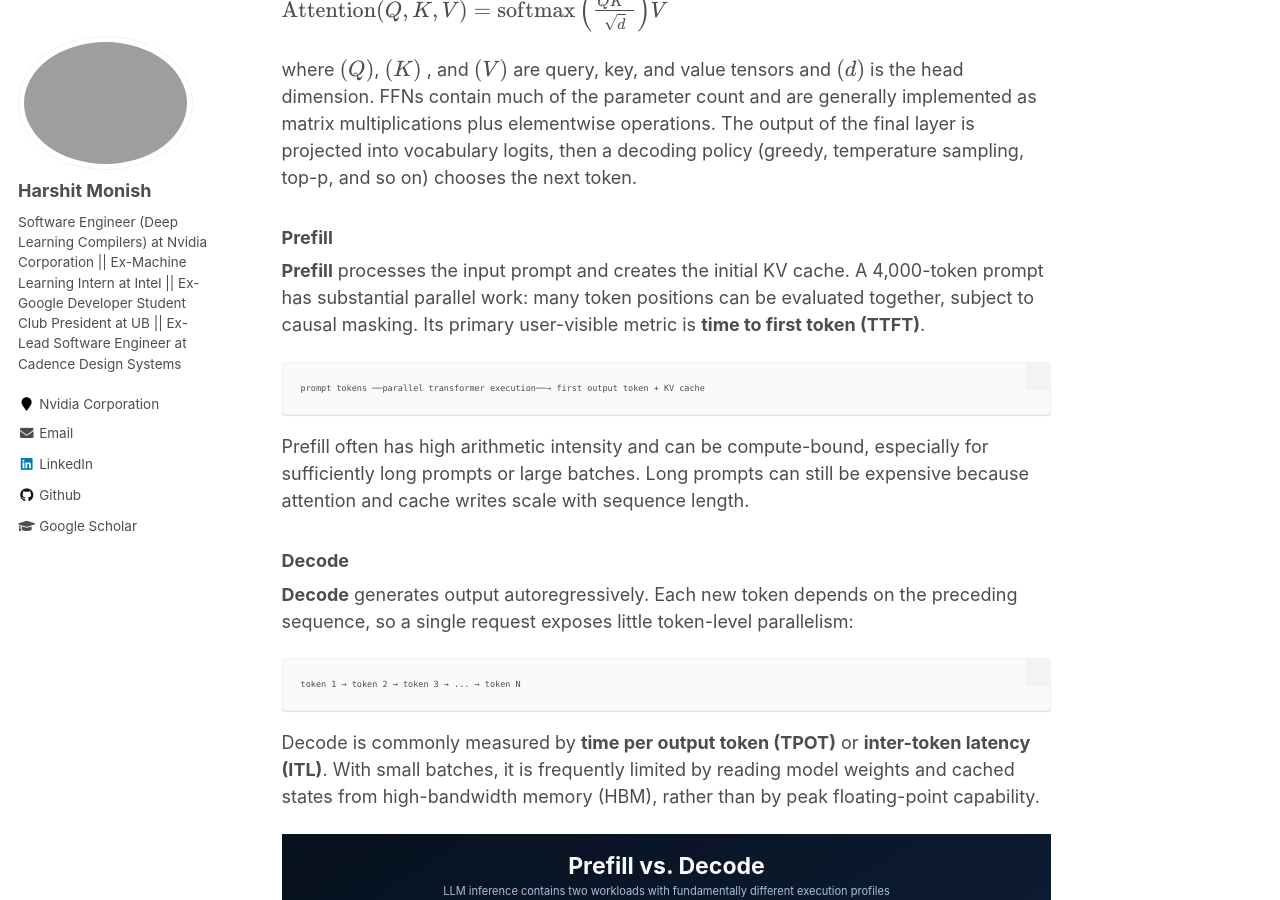
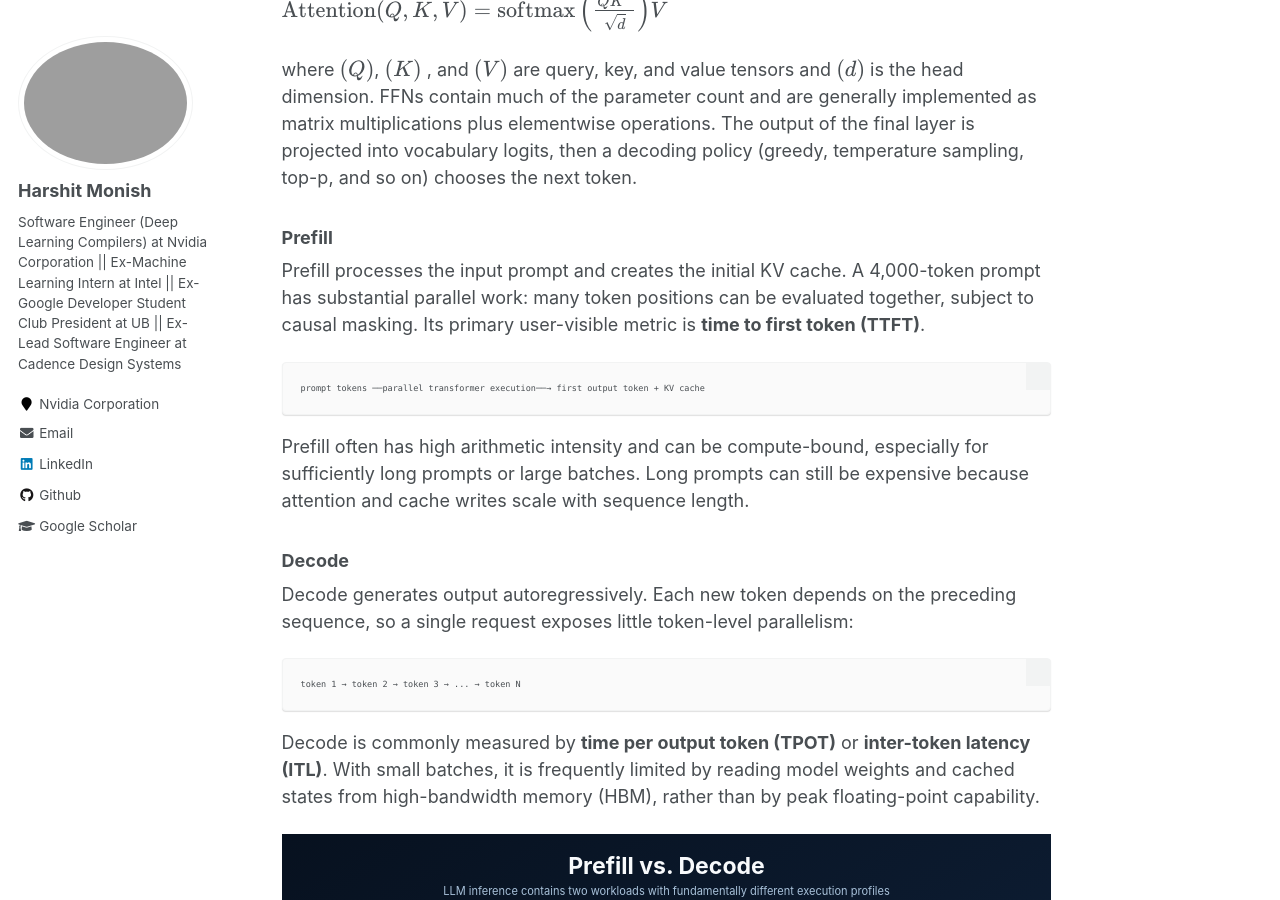
Before and after one commit to harshitmonish/harshitmonish.github.io, a Jekyll site: the page built from _posts/2026-09-09-ai-inference-models-systems-optimization.md, in a window 1280 px wide and 900 px high, scrolled down 2004 px. Built offline with Jekyll 4.4.1, drawn with Linux system fonts in a browser that asks for light colours; formulas are drawn with MathJax 3.

````diff
--- a/_posts/2026-09-09-ai-inference-models-systems-optimization.md
+++ b/_posts/2026-09-09-ai-inference-models-systems-optimization.md
@@ -66,7 +66,7 @@ where $ \(Q\) $, $ \(K\) $ , and $ \(V\) $ are query, key, and value tensors and
 
 ### Prefill
 
-**Prefill** processes the input prompt and creates the initial KV cache. A 4,000-token prompt has substantial parallel work: many token positions can be evaluated together, subject to causal masking. Its primary user-visible metric is **time to first token (TTFT)**.
+Prefill processes the input prompt and creates the initial KV cache. A 4,000-token prompt has substantial parallel work: many token positions can be evaluated together, subject to causal masking. Its primary user-visible metric is **time to first token (TTFT)**.
 
 ```text
 prompt tokens ──parallel transformer execution──→ first output token + KV cache
@@ -76,7 +76,7 @@ Prefill often has high arithmetic intensity and can be compute-bound, especially
 
 ### Decode
 
-**Decode** generates output autoregressively. Each new token depends on the preceding sequence, so a single request exposes little token-level parallelism:
+Decode generates output autoregressively. Each new token depends on the preceding sequence, so a single request exposes little token-level parallelism:
 
 ```text
 token 1 → token 2 → token 3 → ... → token N
````
